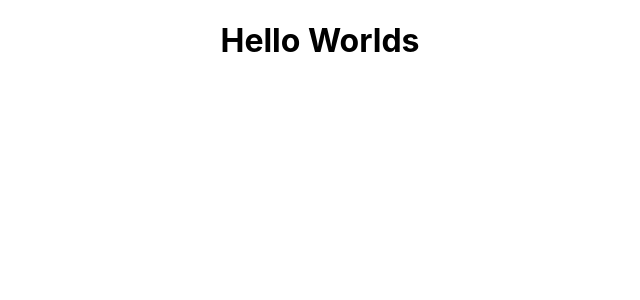
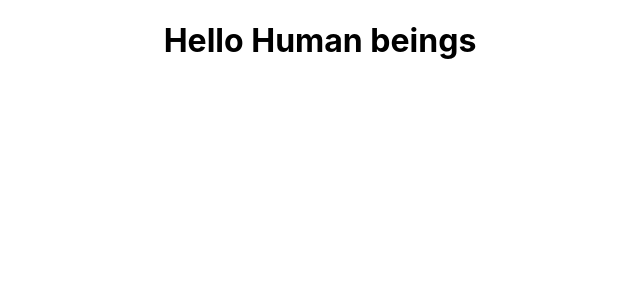
Before and after one commit to HamzaSheikh05/react-hooks, a React (Create React App) app: page / in a window 1280 px wide. Shown: the top 300 px of the page, without its empty margins (320-960 px from the left). Built offline with nearby package versions, Linux system fonts and the light colour scheme.

Commit message:
initial commit

```diff
--- a/src/Hooks.js
+++ b/src/Hooks.js
@@ -2,7 +2,7 @@ import React, { Component } from 'react';
 
 const HookCreation = () => {
     return(
-        <h1>Hello Worlds</h1>
+        <h1>Hello Human beings</h1>
     )
 }
 
```
